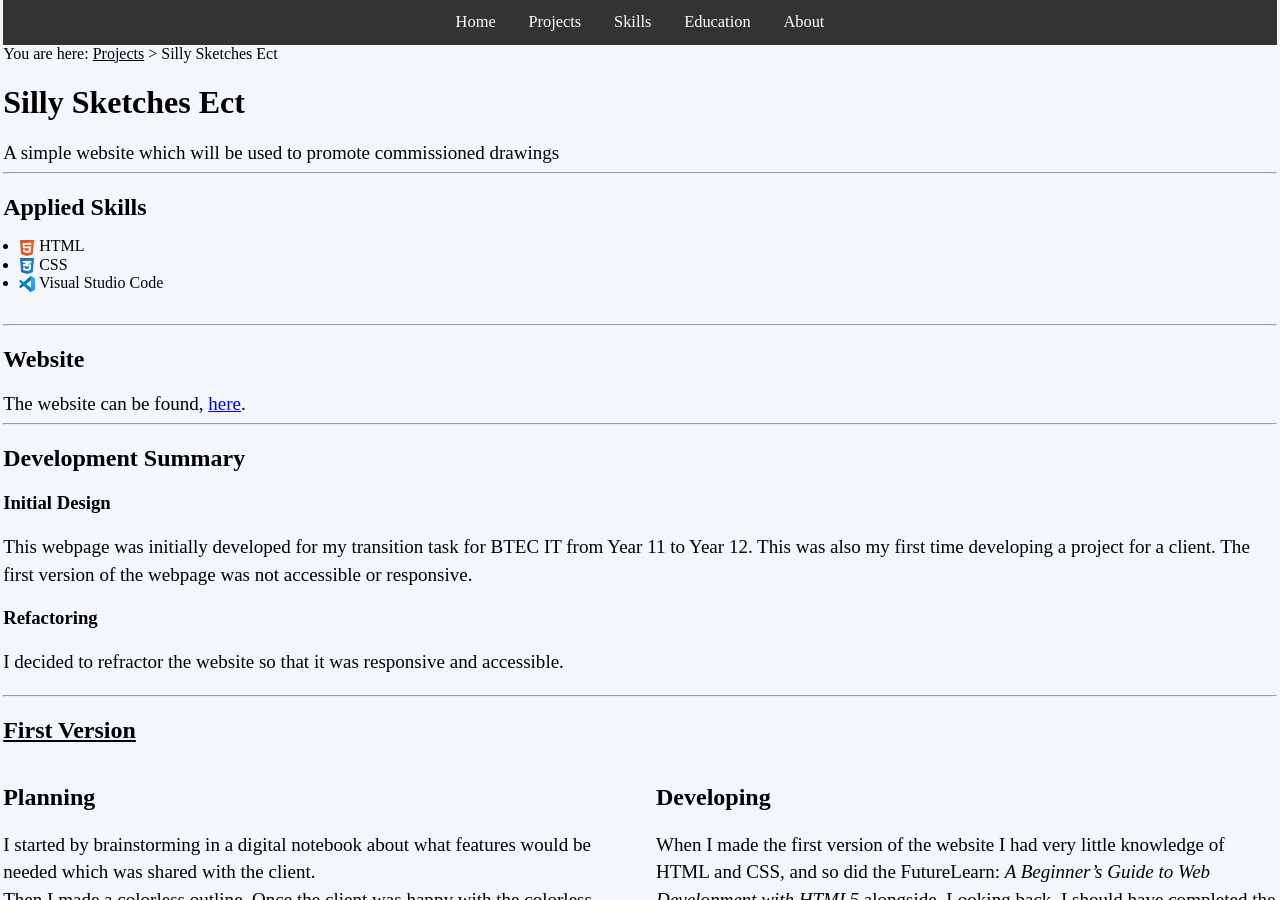
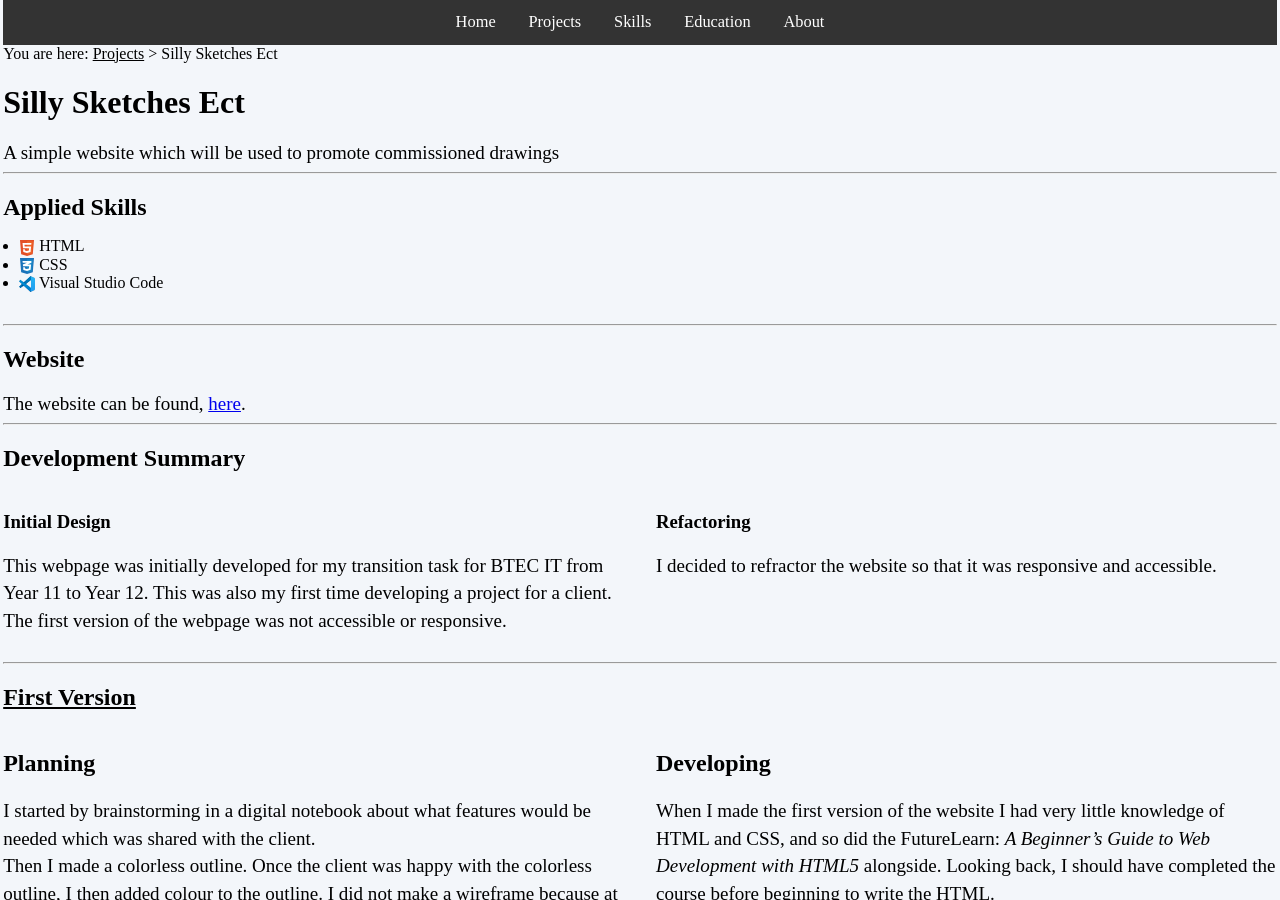
Before and after one commit to Andrew-Dev-Coder/Portfolio, a Jekyll site: the page built from _projects/sillySketchesEct.html, in a window 1280 px wide and 900 px high. Built offline with Jekyll 4.4.1, drawn with Linux system fonts in a browser that asks for light colours.

Commit message:
Update sillySketchesEct.html

```diff
--- a/_projects/sillySketchesEct.html
+++ b/_projects/sillySketchesEct.html
@@ -6,22 +6,27 @@ stack: [ <img loading="lazy" class="logo" src="/Images/Icons/html-1.svg" alt="">
 type: website
 site: https://sillysketches.andrewcoder.dev/
 ---
+<h2>Development Summary</h2>
 
+<div class="wrapper">
     <section>
-    <h2>Development Summary</h2>
         <h3>Initial Design</h3>
         <p>
             This webpage was initially developed for my transition task for BTEC IT from Year 11 to Year 12.
             This was also my first time developing a project for a client.
             The first version of the webpage was not accessible or responsive.
         </p>
+    </section>
 
+    <section>
         <h3>Refactoring</h3>
         <p>
             I decided to refractor the website so that it was responsive and accessible.
         </p>
+    </section>
+</div>
+
 <hr>
-</section>
 
 <h2 class="versionLabel">First Version</h2>
 
```
Lines whose indentation alone changed are shown as unchanged.
